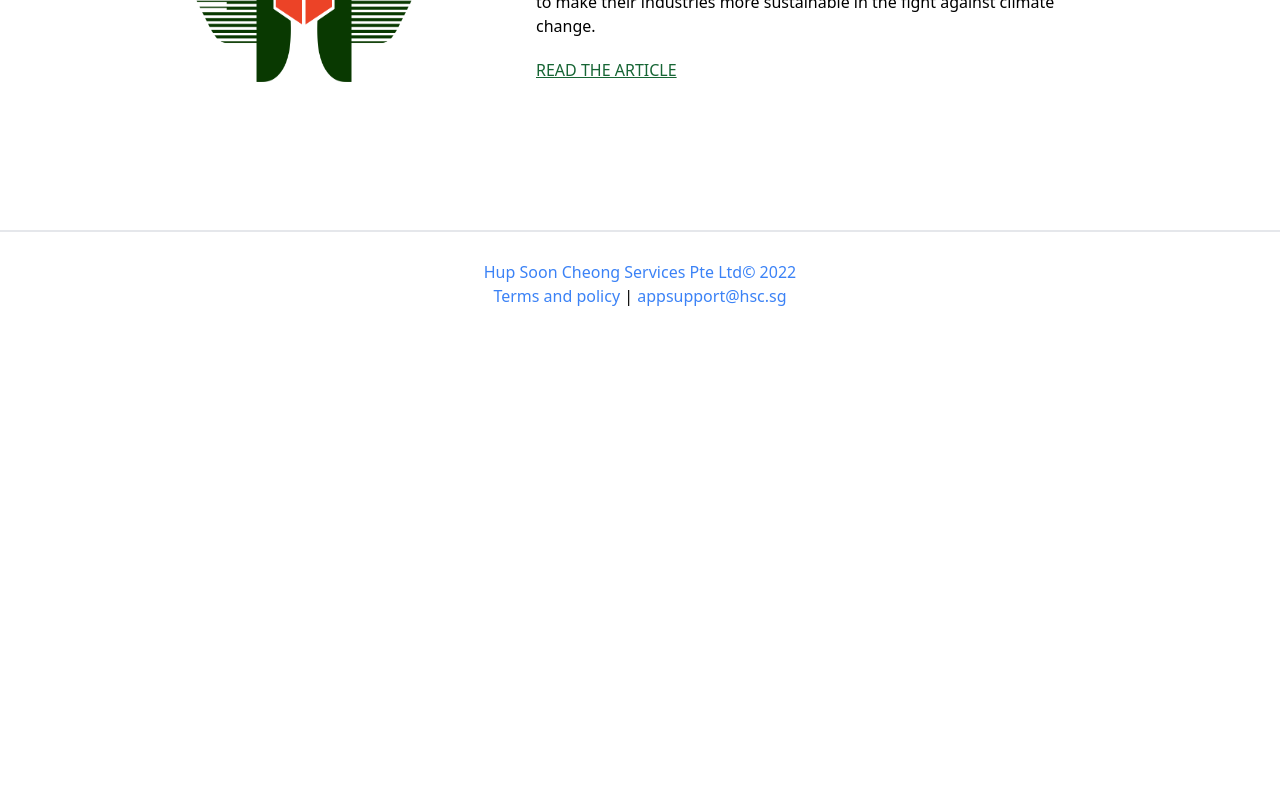
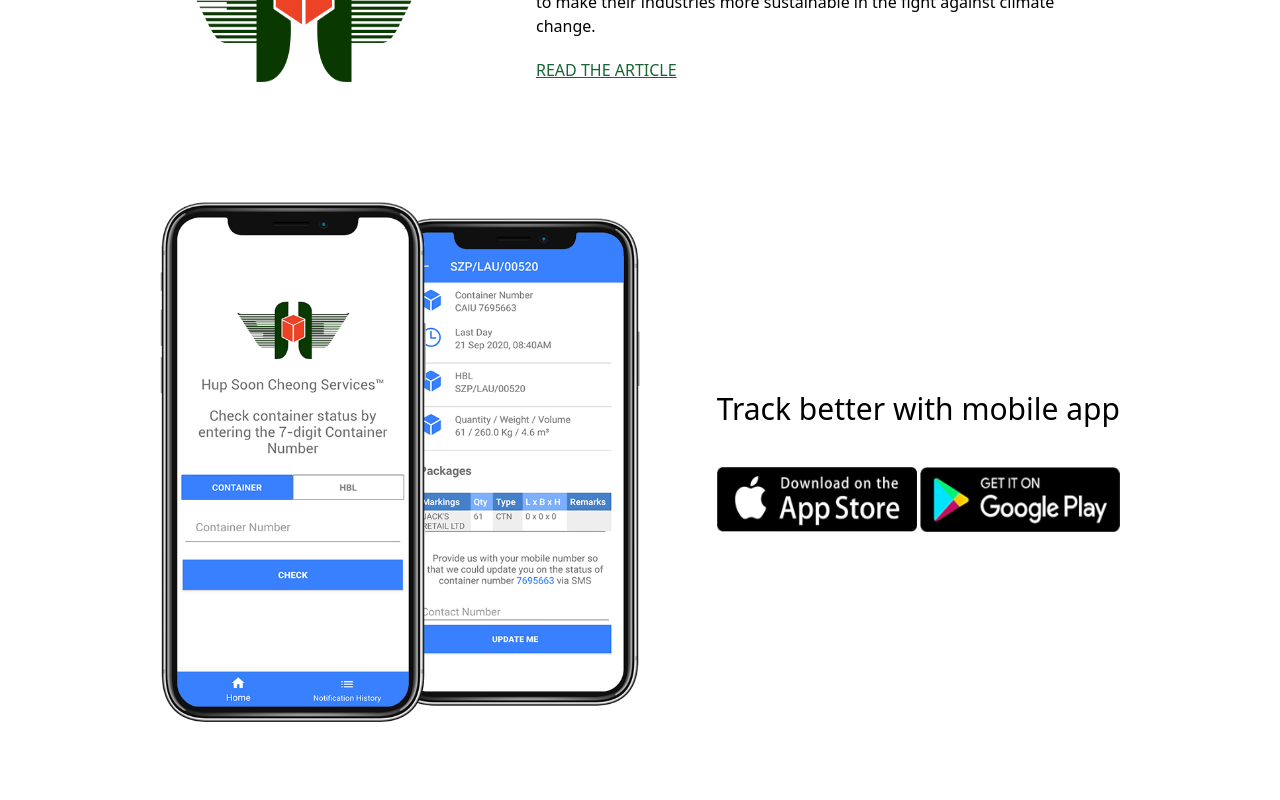
Before and after one commit to tnngoan/HSC-tracking, a Next.js app: page / in a window 1280 px wide. Shown: the part 2120-2920 px from the top of the page. Before the commit the page ends 2456 px from the top, so only its background shows below. Built offline with nearby package versions, Linux system fonts and the light colour scheme.

Commit message:
add download section

```diff
--- /dev/null
+++ b/components/DownloadSection.js
@@ -0,0 +1,48 @@
+import React from "react";
+import Image from "next/image";
+import Link from "next/link";
+import mobile from "../assets/images/mobileApp-photo.png";
+import appstore from "../assets/images/appstore.png";
+import playstore from "../assets/images/playstore.png";
+const appstoreURL = "https://apps.apple.com/ph/app/hup-soon-cheong/id993107830";
+const playstoreURL =
+  "https://play.google.com/store/apps/details?id=com.hupsooncheong.mobileapp";
+
+const DownloadSection = () => {
+  return (
+    <div className="flex justify-between items-center py-20">
+      <div>
+        <Image src={mobile} width={480} height={520} />
+      </div>
+      <div className="grid grid-row-3">
+        <p className="text-3xl row-span-2">Track better with mobile app</p>
+        <div className="flex justify-between items-center pt-10">
+          <Link href={appstoreURL}>
+            <a>
+              <Image
+                path={"/"}
+                className="cursor-pointer"
+                src={appstore}
+                width={200}
+                height={65}
+              />
+            </a>
+          </Link>
+          <Link href={playstoreURL}>
+            <a>
+              <Image
+                path={"/"}
+                className="cursor-pointer"
+                src={playstore}
+                width={200}
+                height={65}
+              />
+            </a>
+          </Link>
+        </div>
+      </div>
+    </div>
+  );
+};
+
+export default DownloadSection;
--- a/components/Main.js
+++ b/components/Main.js
@@ -3,6 +3,7 @@ import SmallCardsSection from "./cards/SmallCardsSection";
 import WideCard from "./cards/WideCard";
 import SearchBanner from "./SearchBanner";
 import Banner from "./Banner";
+import DownloadSection from "./DownloadSection";
 import cards from "../pages/api/cards.json";
 const smallCards = cards.small_cards;
 const wideCards = cards.wide_cards;
@@ -16,6 +17,7 @@ const Main = () => {
       <WideCard card={wideCards[1]} order="order-first" />
       <SmallCardsSection cards={smallCards} />
       <WideCard card={wideCards[2]} order="order-last" />
+      <DownloadSection />
     </div>
   );
 };
```
